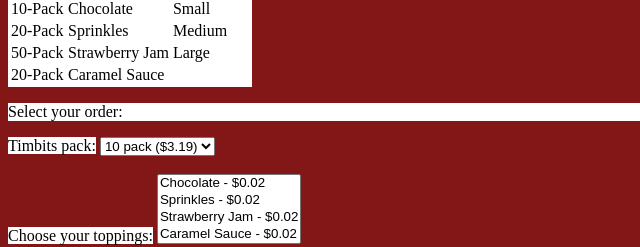
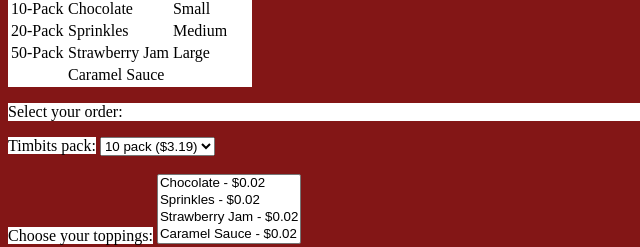
Before and after one commit to ICS20-Programming-SavyonM/-Assign-04-HTML-Timbits, a plain HTML site: page index.html in a window 1280 px wide. Shown: the part 185-432 px from the top of the page, 0-640 px from the left. Drawn offline with Linux system fonts and the light colour scheme.

```diff
--- a/index.html
+++ b/index.html
@@ -53,7 +53,7 @@
                 <td>Large</td>
             </tr>
             <tr>
-                <td class="mdl-data-table__cell--non-numeric">20-Pack</td>
+                <td class="mdl-data-table__cell--non-numeric"></td>
                 <td>Caramel Sauce</td>
             </tr>
         </tbody>
--- a/js/script.js
+++ b/js/script.js
@@ -10,6 +10,7 @@
  * This function displays what the user has ordered and the total cost
  */
    function calculateTotal() {
+
     // Retrieve the selected values from the dropdowns
     let timbitsPrice = parseFloat(document.getElementById("timbits").value);
     let coffeePrice = parseFloat(document.getElementById("coffee").value);
```
